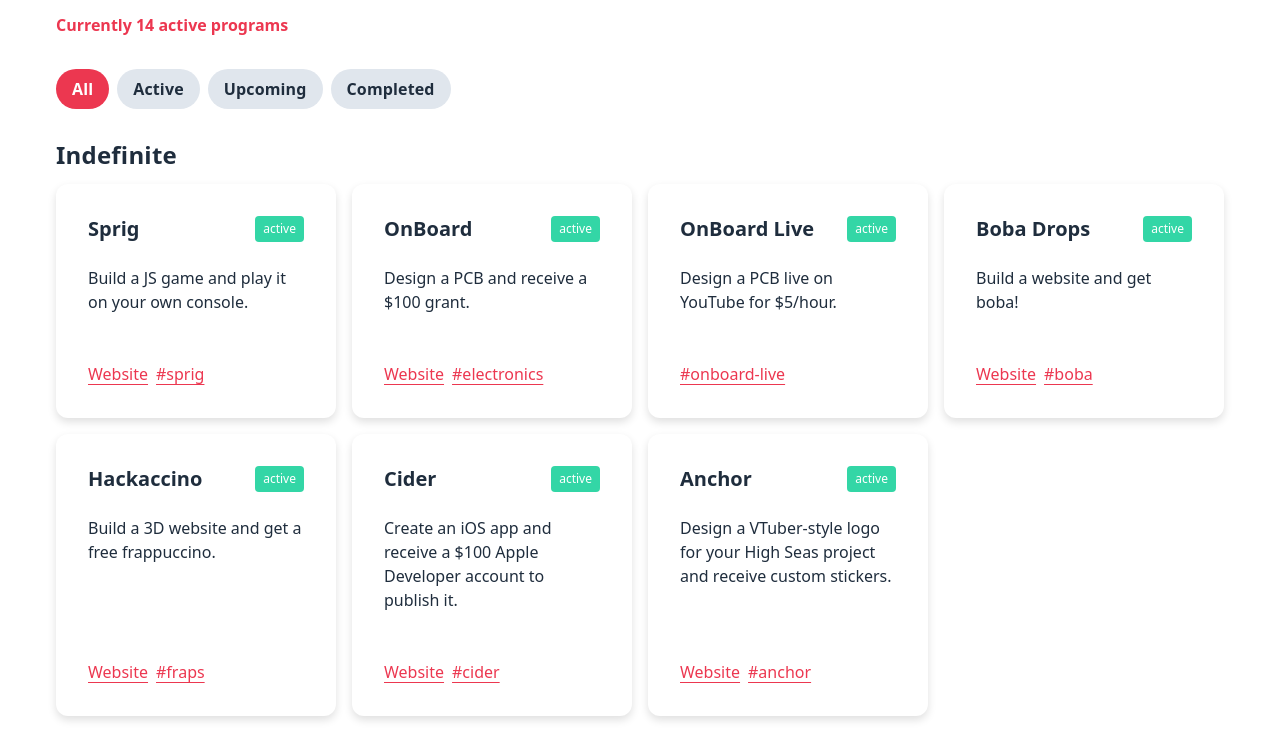
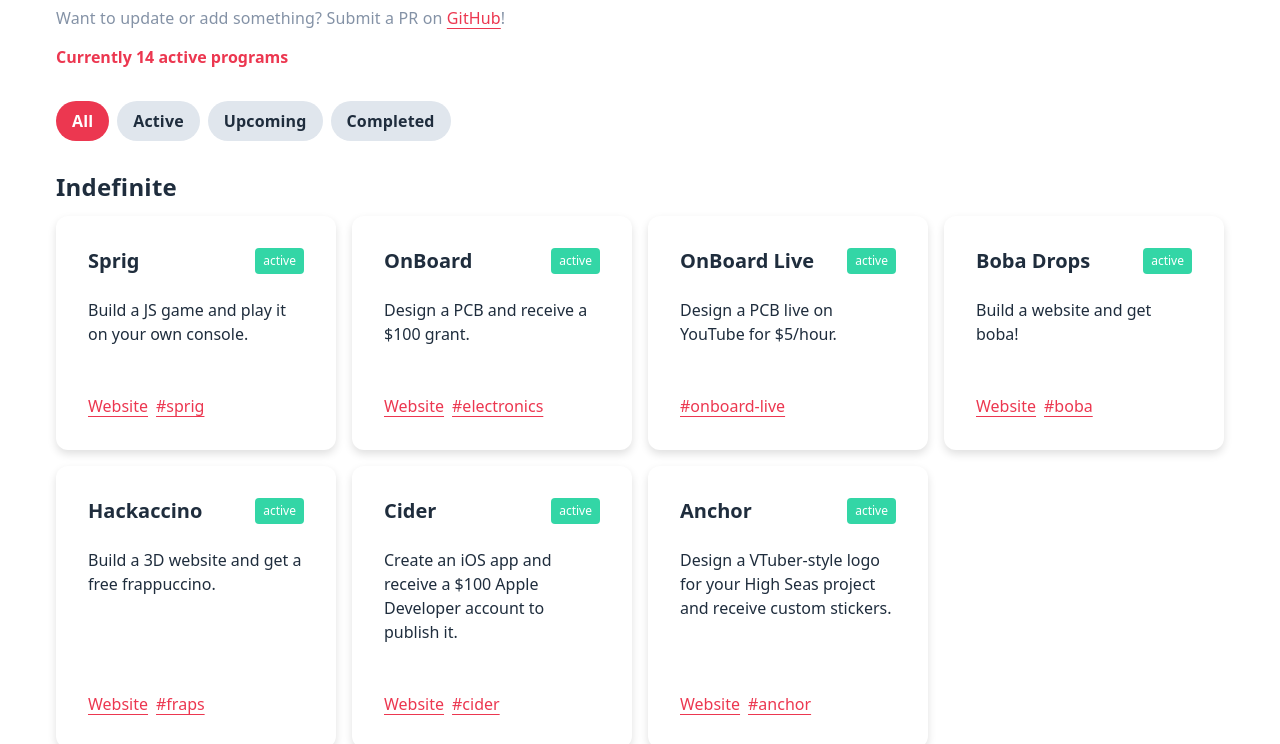
Before and after one commit to shubhisroking/YSWS-Catalog, a plain HTML site: page index.html in a window 1280 px wide. Shown: the part 143-887 px from the top of the page. Drawn offline with Linux system fonts and the light colour scheme.

Commit message:
Add top padding to container for better spacing

```diff
--- a/styles.css
+++ b/styles.css
@@ -386,6 +386,7 @@
   margin: auto;
   padding-left: var(--spacing-3);
   padding-right: var(--spacing-3);
+  padding-top: var(--spacing-4);  /* Add this line */
 }
 
 h1 {
```
